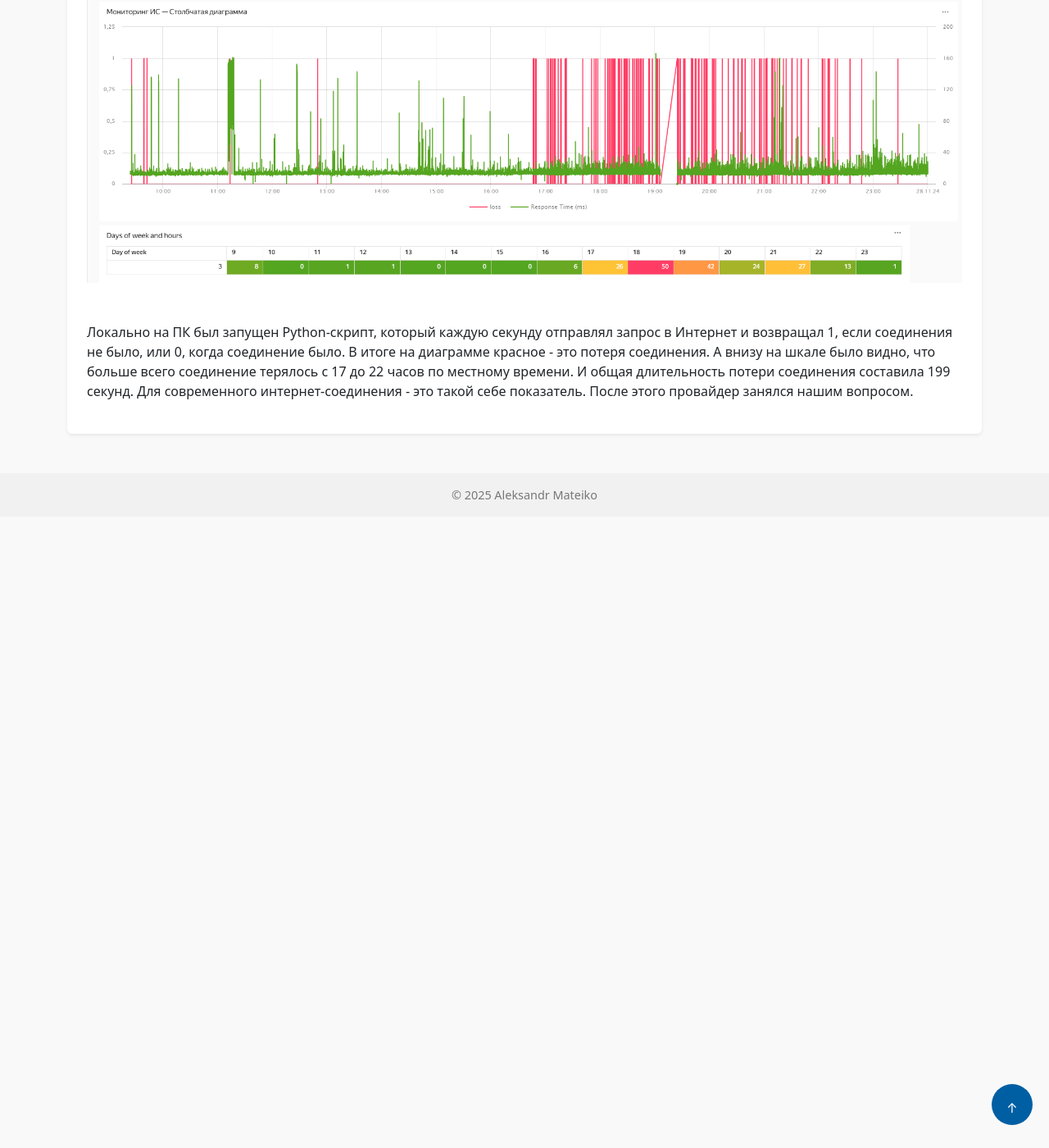
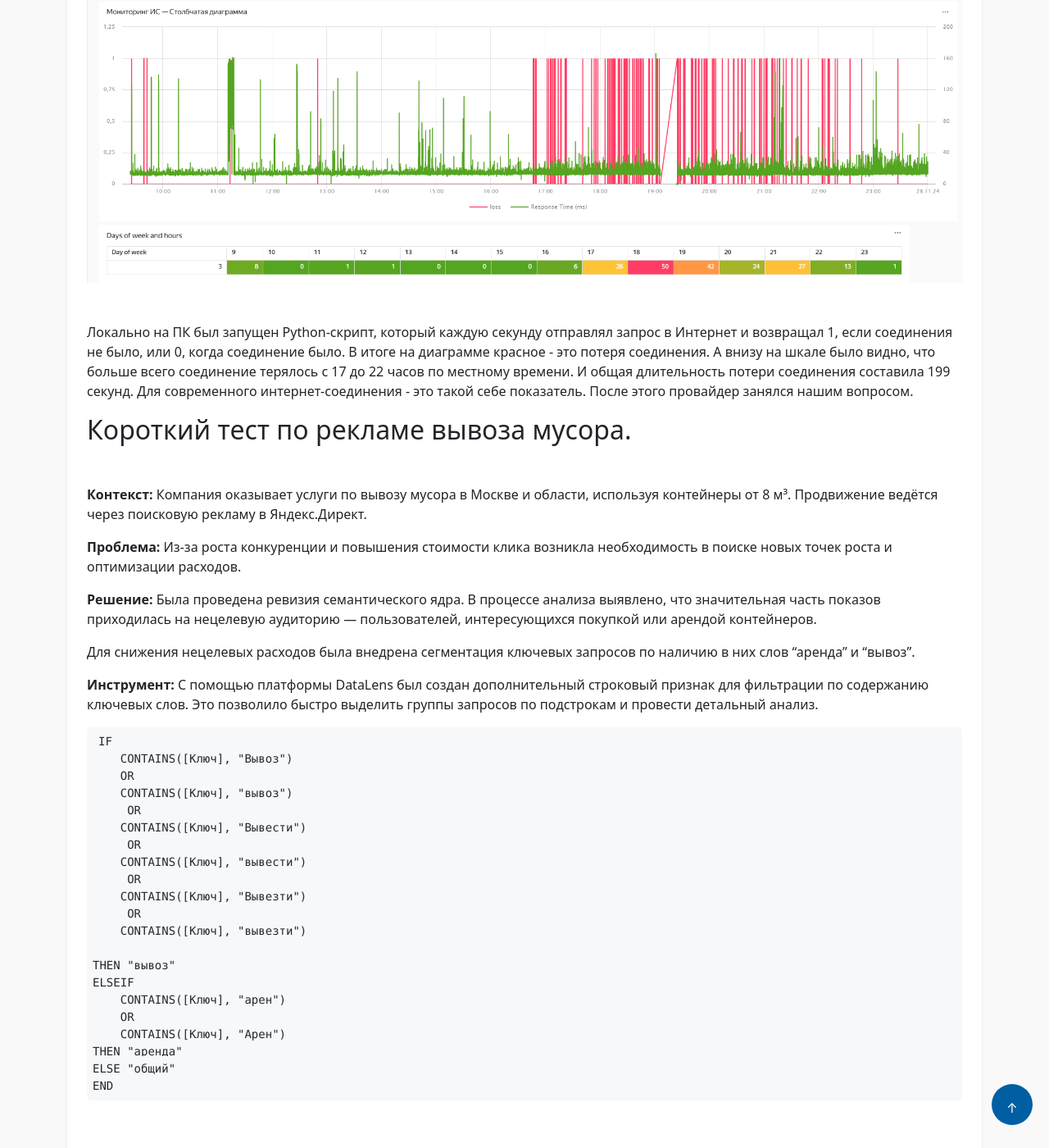
Before and after one commit to matejkoas/matejkoas.github.io, a Jekyll site: the page built from _cases/case9_datalens.md, in a window 1280 px wide and 1400 px high, scrolled down 3554 px. Shown: the whole window at 82% size. Built offline with Jekyll 4.4.1, drawn with Linux system fonts in a browser that asks for light colours; some of the changed text lies outside the part shown.

Commit message:
added imv

````diff
--- a/_cases/case9_datalens.md
+++ b/_cases/case9_datalens.md
@@ -67,3 +67,55 @@ description: Примеры дашбордов в DataLens
 <br>
 Локально на ПК был запущен Python-скрипт, который каждую секунду отправлял запрос в Интернет и возвращал 1, если соединения не было, или 0, когда соединение было. В итоге на диаграмме красное - это потеря соединения. А внизу на шкале было видно, что больше всего соединение терялось с 17 до 22 часов по местному времени. И общая длительность потери соединения составила 199 секунд. Для современного интернет-соединения - это такой себе показатель.
 После этого провайдер занялся нашим вопросом.
+
+
+## Короткий тест по рекламе вывоза мусора.
+<br>
+
+**Контекст:**
+Компания оказывает услуги по вывозу мусора в Москве и области, используя контейнеры от 8 м³. Продвижение ведётся через поисковую рекламу в Яндекс.Директ.
+
+**Проблема:**
+Из-за роста конкуренции и повышения стоимости клика возникла необходимость в поиске новых точек роста и оптимизации расходов.
+
+**Решение:**
+Была проведена ревизия семантического ядра. В процессе анализа выявлено, что значительная часть показов приходилась на нецелевую аудиторию — пользователей, интересующихся покупкой или арендой контейнеров.
+
+Для снижения нецелевых расходов была внедрена сегментация ключевых запросов по наличию в них слов “аренда” и “вывоз”.
+
+**Инструмент:**
+С помощью платформы DataLens был создан дополнительный строковый признак для фильтрации по содержанию ключевых слов. Это позволило быстро выделить группы запросов по подстрокам и провести детальный анализ.
+
+```SQL
+IF
+    CONTAINS([Ключ], "Вывоз")
+    OR
+    CONTAINS([Ключ], "вывоз")
+     OR
+    CONTAINS([Ключ], "Вывести")
+     OR
+    CONTAINS([Ключ], "вывести")
+     OR
+    CONTAINS([Ключ], "Вывезти")
+     OR
+    CONTAINS([Ключ], "вывезти")
+
+THEN "вывоз"
+ELSEIF
+    CONTAINS([Ключ], "арен")
+    OR
+    CONTAINS([Ключ], "Арен")
+THEN "аренда"
+ELSE "общий"
+END
+```
+<br>
+<br>
+
+После этого был составлен чарт и с агрегированна статистика по новым признакам:
+   <div class="case-image">
+      <img src="{{ site.baseurl }}/assets/images/case9_6.png" alt="кейсы по Power BI" class="img-fluid">
+    </div>
+
+<br>
+В результате было установлено, что ключевые фразы без содержания слов "вывоз" и "аренда" работаю значимо хуже. Были сделаны корректировки и эффективность рекламы была увеличена на 15-20%.
````
Also changed, not shown: assets/images/case9_6.png (added).
